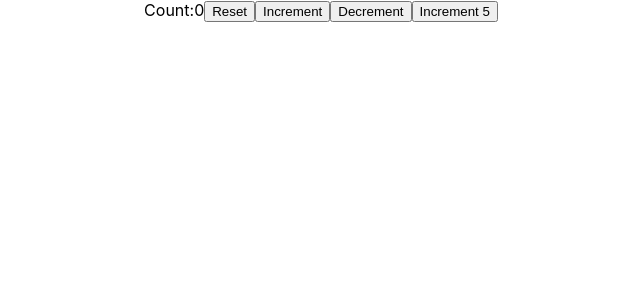
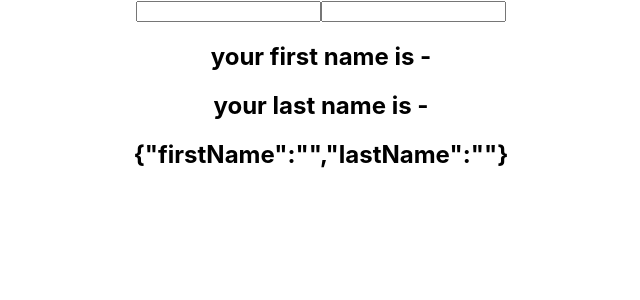
Before and after one commit to Lokeshkiran1/JavaScriptBasics, a React (Create React App) app in the folder reactpracticeproblems/reactpracticeproblems/: page / in a window 1280 px wide. Shown: the top 300 px of the page, without its empty margins (319-959 px from the left). Built offline with nearby package versions, Linux system fonts and the light colour scheme.

Commit message:
[Lokesh]Added:practice problems for use state with Object

```diff
--- a/reactpracticeproblems/reactpracticeproblems/src/App.js
+++ b/reactpracticeproblems/reactpracticeproblems/src/App.js
@@ -20,11 +20,13 @@ import EventBind from './components/EventBindling';
 import ParentComponent from './components/methodAsProps/ParentComponent';
 import UserGreeting from './components/conditionalRendering/ConditionalRendering';
 import HookCounter from './components/usestatepreviousstate/HookCounter';
+import HookObject from './components/usestateobject/HookObject';
 
 function App() {
   return (
     <div className="App">
-      <HookCounter></HookCounter>
+      <HookObject />
+      {/* <HookCounter></HookCounter> */}
       {/* <UserGreeting /> */}
       {/* <ParentComponent /> */}
       {/* <EventBind /> */}
--- /dev/null
+++ b/reactpracticeproblems/reactpracticeproblems/src/components/usestateobject/HookObject.js
@@ -0,0 +1,16 @@
+import React, { useState } from "react";
+function HookObject(){
+    const[name,setName]=useState({firstName:'',lastName:''})
+    return(
+        <div>
+            <form>
+                <input type='text' value={name.firstName} onChange={e=>setName({...name,firstName:e.target.value})} />
+                <input type='text' value={name.lastName} onChange={e=>setName({...name,lastName:e.target.value})} />
+                <h2>your first name is - {name.firstName}</h2>
+                <h2>your last name is - {name.lastName}</h2>
+                <h2>{JSON.stringify(name)}</h2>
+            </form>
+        </div>
+    )
+}
+export default HookObject;
```
